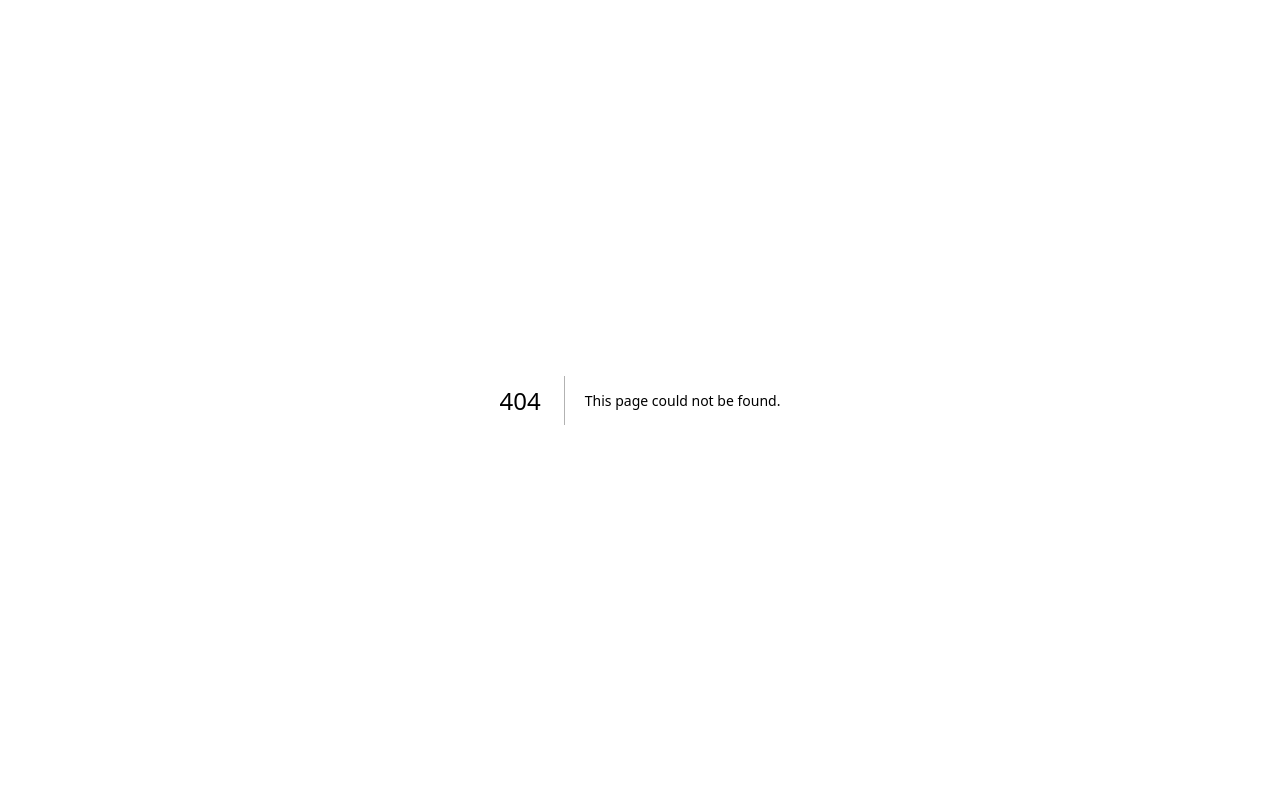
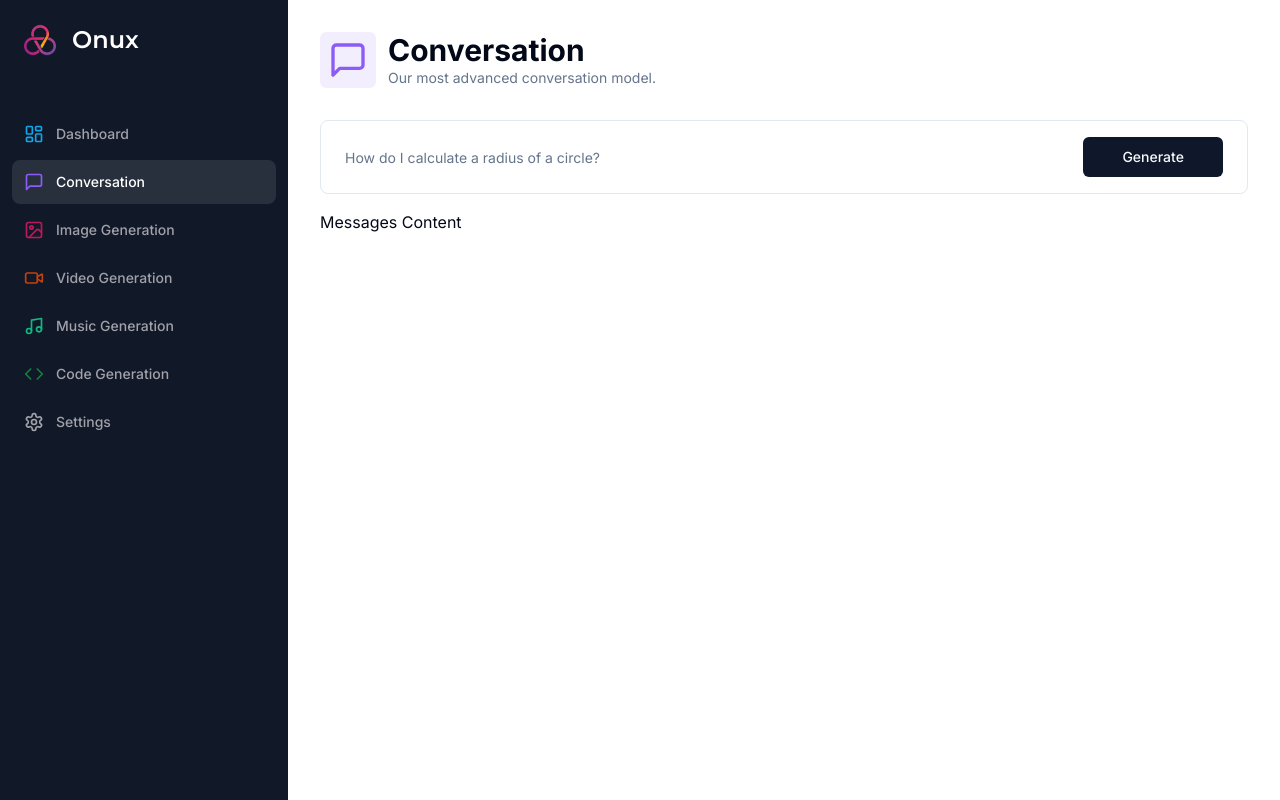
Before and after one commit to domdechiera/genius, a Next.js app: page /conversation in a window 1280 px wide. Before the commit this address had no page. Built offline with nearby package versions, Linux system fonts and the light colour scheme.

Commit message:
Create conversation UI

```diff
--- /dev/null
+++ b/app/(dashboard)/(routes)/conversation/constants.ts
@@ -0,0 +1,7 @@
+import * as z from "zod";
+
+export const formSchema = z.object({
+    prompt: z.string().min(1, {
+        message: "Prompt is required",
+    }),
+});
--- /dev/null
+++ b/app/(dashboard)/(routes)/conversation/page.tsx
@@ -0,0 +1,95 @@
+"use client";
+
+import * as z from "zod";
+import { MessageSquare } from "lucide-react";
+import { useForm } from "react-hook-form";
+import { zodResolver } from "@hookform/resolvers/zod";
+
+import { Heading } from "@/components/heading";
+import {
+    Form,
+    FormControl,
+    FormField,
+    FormItem
+} from "@/components/ui/form";
+import { Input } from "@/components/ui/input";
+import { Button } from "@/components/ui/button";
+
+import { formSchema } from "./constants";
+
+const ConversationPage = () => {
+    const form = useForm<z.infer<typeof formSchema>>({
+        resolver: zodResolver(formSchema),
+        defaultValues: {
+            prompt: ""
+        }
+    });
+
+    const isLoading = form.formState.isSubmitting;
+
+    const onSubmit = async (values: z.infer<typeof formSchema>) => {
+        console.log(values);
+    };
+
+    return (
+        <div>
+            <Heading
+                title="Conversation"
+                description="Our most advanced conversation model."
+                icon={MessageSquare}
+                iconColor="text-violet-500"
+                bgColor="bg-violet-500/10"
+            />
+            <div className="px-4 lg:px-8">
+                <div>
+                    <Form {...form}>
+                        <form
+                            onSubmit={form.handleSubmit(onSubmit)}
+                            className="
+                                rounded-lg
+                                border
+                                w-full
+                                p-4
+                                px-3
+                                md:px-6
+                                focus-within:shadow-sm
+                                grid
+                                grid-cols-12
+                                gap-2
+                            "
+                        >
+                            <FormField
+                                name="prompt"
+                                render={({ field }) => (
+                                    <FormItem className="col-span-12 lg:col-span-10">
+                                        <FormControl className="m-0 p-0">
+                                            <Input
+                                                className="
+                                                    border-0
+                                                    outline-none
+                                                    focus-visible:ring-0
+                                                    focus-visible:ring-transparent
+                                                "
+                                                disabled={isLoading}
+                                                placeholder="How do I calculate a radius of a circle?"
+                                                {...field}
+                                            />
+                                        </FormControl>
+                                    </FormItem>
+                                )}
+                            />
+                            <Button className="col-span-12 lg:col-span-2 w-full" disabled={isLoading}>
+                                Generate
+                            </Button>
+                        </form>
+                    </Form>
+                </div>
+                <div className="space-y-4 mt-4">
+                    Messages Content
+                </div>
+            </div>
+        </div>
+    );
+}
+
+export default ConversationPage;
--- /dev/null
+++ b/components/heading.tsx
@@ -0,0 +1,35 @@
+import { LucideIcon } from "lucide-react";
+
+import { cn } from "@/lib/utils";
+
+interface HeadingProps {
+    title: string;
+    description: string;
+    icon: LucideIcon;
+    iconColor?: string;
+    bgColor?: string;
+}
+
+export const Heading = ({
+    title,
+    description,
+    icon: Icon,
+    iconColor,
+    bgColor
+}: HeadingProps) => {
+    return (
+        <div className="px-4 lg:px-8 flex items-center gap-x-3 mb-8">
+            <div className={cn("p-2 w-fit rounded-md", bgColor)}>
+                <Icon className={cn("w-10 h-10", iconColor)} />
+            </div>
+            <div>
+                <h2 className="text-3xl font-bold">
+                    {title}
+                </h2>
+                <p className="text-sm text-muted-foreground">
+                    {description}
+                </p>
+            </div>
+        </div>
+    );
+};
```
